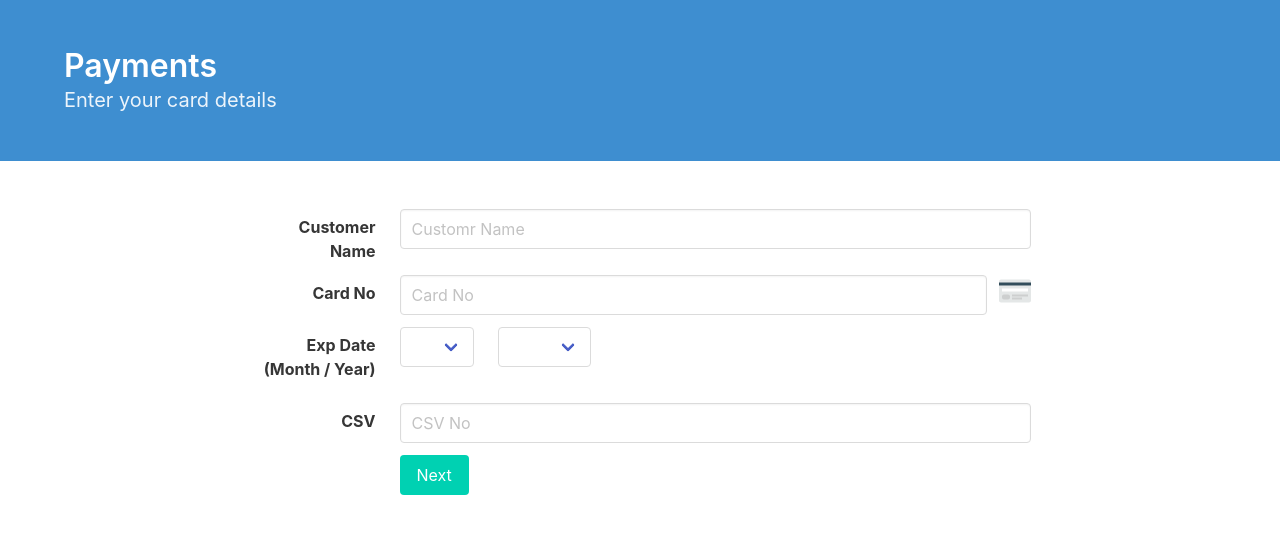
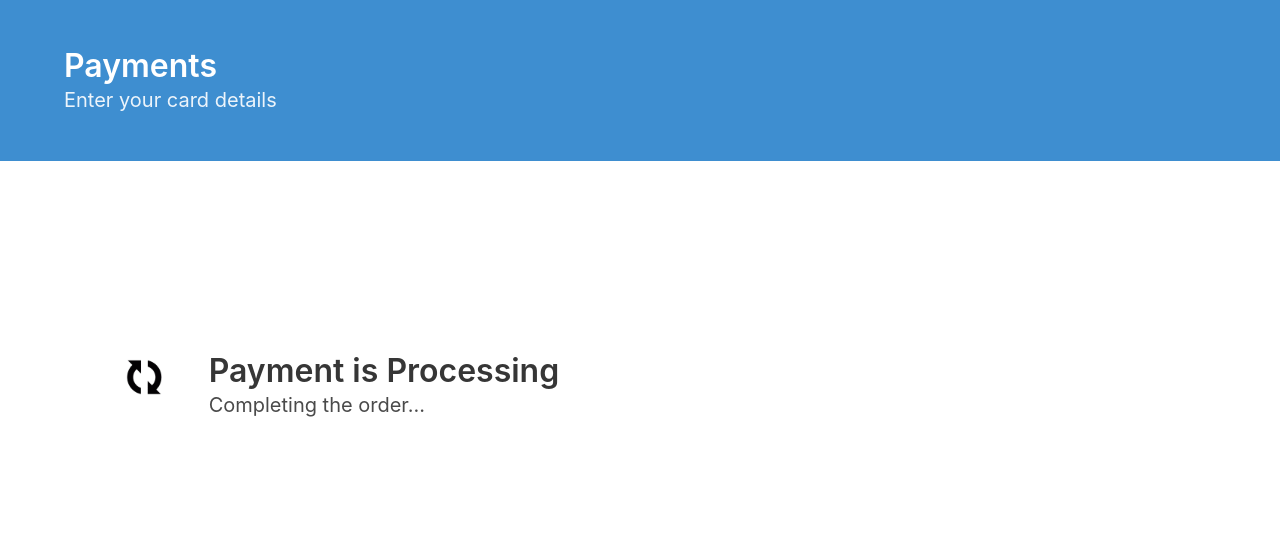
Before and after one commit to dhanukaperera/React-Payment-Page, a React (Create React App) app: page /processing in a window 1280 px wide. Shown: the top 534 px of the page. Built offline with nearby package versions, Linux system fonts and the light colour scheme.

Commit message:
nav to payment processing page

```diff
--- a/package.json
+++ b/package.json
@@ -6,6 +6,7 @@
     "bulma": "^0.7.2",
     "react": "^16.6.3",
     "react-dom": "^16.6.3",
+    "react-router-dom": "^4.3.1",
     "react-scripts": "2.1.1"
   },
   "scripts": {
--- a/src/App.js
+++ b/src/App.js
@@ -1,8 +1,9 @@
 import React, { Component } from "react";
-import logo from "./logo.svg";
+import { BrowserRouter, Route } from "react-router-dom";
 import "./App.css";
 import NavBar from "./components/app-title";
 import PaymentForm from "./components/payment-form";
+import PaymentProcessing from "./components/payment-processing";
 class App extends Component {
   render() {
     return (
@@ -10,7 +11,12 @@ class App extends Component {
         <NavBar />
         <section className="section">
           <div className="container" />
-          <PaymentForm />
+          <BrowserRouter>
+            <div>
+              <Route path="/" component={PaymentForm} exact />
+              <Route path="/processing" component={PaymentProcessing} />
+            </div>
+          </BrowserRouter>
         </section>
       </div>
     );
--- a/src/components/payment-form.jsx
+++ b/src/components/payment-form.jsx
@@ -1,4 +1,5 @@
 import React, { Component } from "react";
+
 import defaultCard from "../assets/imgs/credit-card.svg";
 import visa from "../assets/imgs/visa.svg";
 import master from "../assets/imgs/mastercard.svg";
@@ -78,8 +79,8 @@ class PaymentForm extends Component {
     console.log(this.state);
     const isValid = this.validate();
     if (isValid) {
-      console.log("Vaid inputs");
       this.setState(initState);
+      this.props.history.push("/processing");
     } else {
       console.log("Invalid inputs");
     }
@@ -96,23 +97,16 @@ class PaymentForm extends Component {
     const isDisc = discPattern.test(ccNum) === true;
 
     if (isVisa || isMast || isAmex || isDisc) {
-      // at least one regex matches, so the card number is valid.
-      console.log("Card Match");
       if (isVisa) {
-        // Visa-specific logic goes here
         this.setState({ cardType: visa });
       } else if (isMast) {
-        // Mastercard-specific logic goes here
         this.setState({ cardType: master });
       } else if (isAmex) {
-        // AMEX-specific logic goes here
         this.setState({ cardType: amex });
       } else if (isDisc) {
-        // Discover-specific logic goes here
         this.setState({ cardType: disc });
       }
     } else {
-      // alert("Please enter a valid card number.");
       this.setState({ cardType: defaultCard });
       return false;
     }
--- /dev/null
+++ b/src/components/payment-processing.jsx
@@ -0,0 +1,26 @@
+import React, { Component } from "react";
+import loading from "../assets/imgs/3.gif";
+class PaymentProcessing extends Component {
+  state = {};
+  render() {
+    return (
+      <section class="hero is-medium is-bold">
+        <div class="hero-body">
+          <div class="container">
+            <div class="columns">
+              <div class="column is-1">
+                <img style={{ width: "48px" }} src={loading} />
+              </div>
+              <div class="column">
+                <h1 class="title">Payment is Processing</h1>
+                <h2 class="subtitle">Completing the order...</h2>
+              </div>
+            </div>
+          </div>
+        </div>
+      </section>
+    );
+  }
+}
+
+export default PaymentProcessing;
```
Also changed, not shown: src/assets/imgs/3.gif (added), 1 other file (tests, documents, lock files or other folders).
